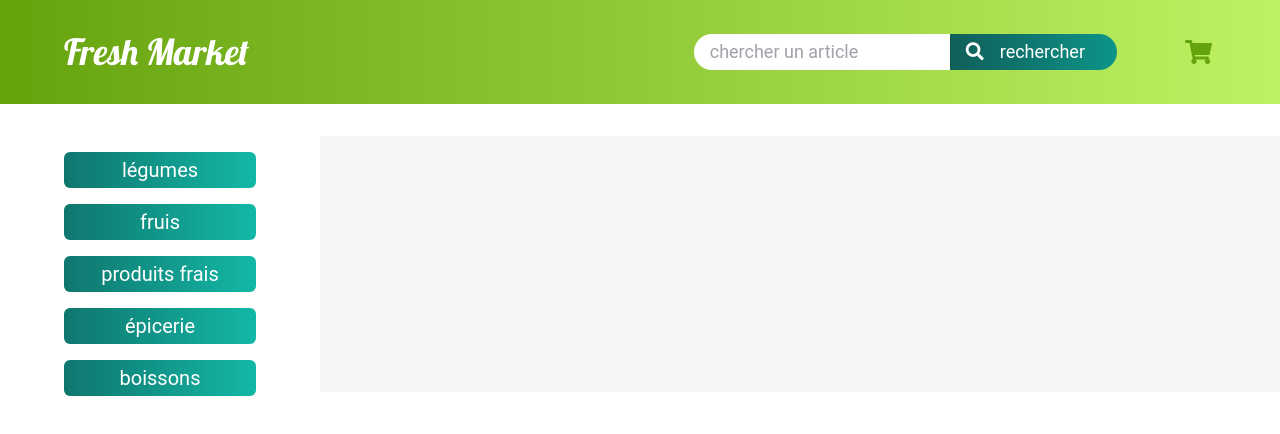
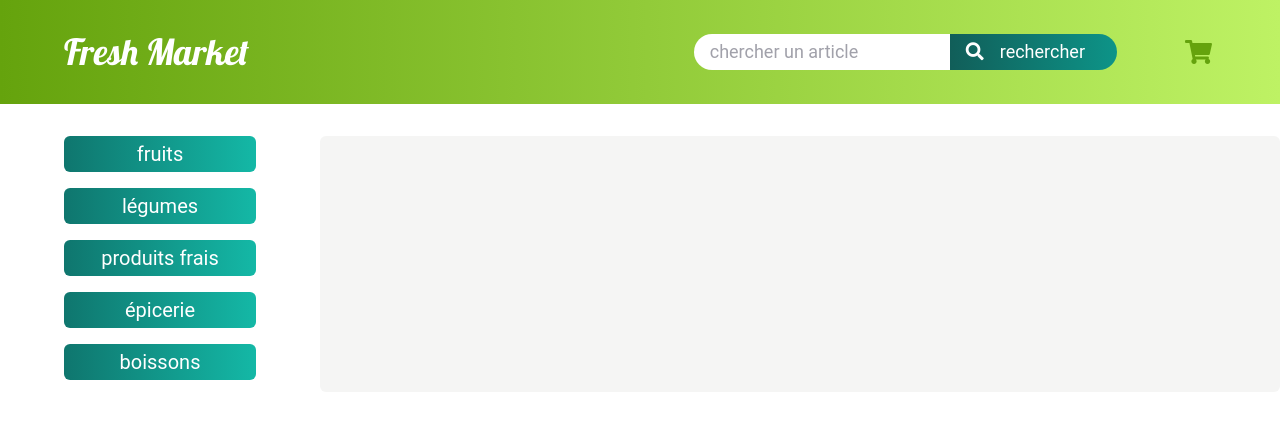
Before and after one commit to logic-fabric/fresh-market, a React (Create React App) app: page / in a window 1280 px wide. Shown: the top 434 px of the page. Built offline with nearby package versions, Linux system fonts and the light colour scheme.

Commit message:
feature: SecondaryNav now feed by sample data

```diff
--- a/src/App.jsx
+++ b/src/App.jsx
@@ -2,16 +2,22 @@ import { SecondaryNav } from "./components/SecondaryNav/SecondaryNav";
 import { Header } from "./components/Header/Header";
 import "./App.css";
 
+import { PRODUCTS } from "./data/sample-data";
+
 function App() {
+  const productsCategories = Object.keys(PRODUCTS).map(
+    (category) => PRODUCTS[category].frenchName
+  );
+
   return (
     <div>
       <Header />
 
       <main className="content-wrapper grid grid-cols-4">
-        <aside className="h-6 px-4 py-3">
-          <SecondaryNav />
+        <aside className="px-4 py-3">
+          <SecondaryNav categories={productsCategories} />
         </aside>
-        <div className="col-span-3 h-6 my-3 bg-neutral-100"></div>
+        <div className="col-span-3 h-6 my-3 rounded-md bg-neutral-100"></div>
       </main>
     </div>
   );
--- a/src/components/SecondaryNav/SecondaryNav.jsx
+++ b/src/components/SecondaryNav/SecondaryNav.jsx
@@ -1,21 +1,13 @@
 import React from "react";
 
-export function SecondaryNav() {
-  const productsCategories = [
-    "légumes",
-    "fruis",
-    "produits frais",
-    "épicerie",
-    "boissons",
-  ];
-
+export function SecondaryNav({ categories }) {
   return (
     <nav>
       <ul className="text-xl">
-        {productsCategories.map((category) => {
+        {categories.map((category) => {
           return (
             <li
-              className="my-2 px-3 py-sm rounded-md text-white text-center bg-gradient-to-r from-secondary-700 to-secondary-500"
+              className="mb-2 p-3 py-sm rounded-md text-white text-center bg-gradient-to-r from-secondary-700 to-secondary-500"
               key={`cat-${category}`}
             >
               {category}
```
